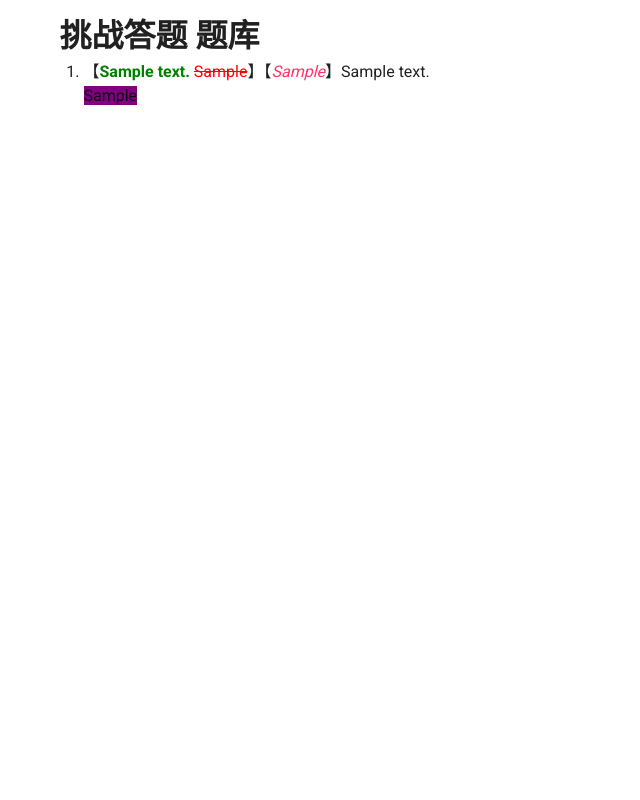
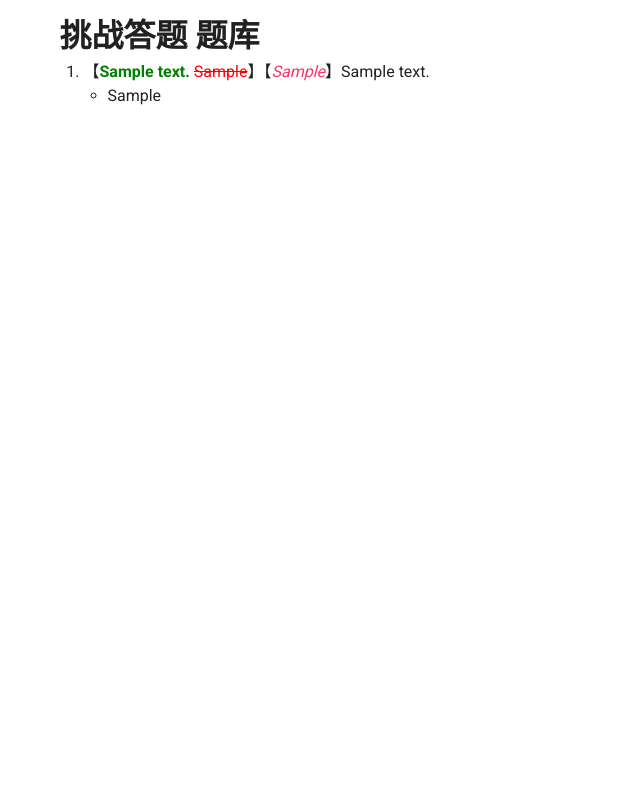
Before and after one commit to wongsyrone/flaskr-autoxuexi-api, a Flask app: page / in a window 1280 px wide. Shown: the whole page, without its empty margins (0-640 px from the left). Run offline with Flask 2, Linux system fonts and the light colour scheme; tables that the repository leaves empty hold one stand-in row (values such as "Sample post"); some libraries are stand-ins or nearby versions.

Commit message:
过滤出题单位

```diff
--- a/app/api/banks.py
+++ b/app/api/banks.py
@@ -69,7 +69,7 @@ class QuestionList(Resource):
     def post(self):
         # print(request.json)
         question = Bank.from_json(request.json)
-        content_like = re.sub(r'\s+|(%20)', '%', question.content)
+        content_like = re.sub(r'\s+|(%20)|(（出题单位：.*）)', '%', question.content)
         # print(str(question))
         if Bank.query.filter_by(category=question.category).filter(Bank.content.like(content_like)).filter_by(options=question.options).first():
             print('该题已存在，无需添加')
--- a/app/templates/index.html
+++ b/app/templates/index.html
@@ -21,12 +21,14 @@
             <li>
               <div style="margin-bottom: 1em;">
 
-                【<b style="color: green;">{{ bank.answer }}</b> <del style="color: red;">{{ bank.excludes }}</del>】【<i style="color: #FF3366;">{{ bank.category }}</i>】{{ bank.content }}
-                {% if bank.category != "填空题" %}<div>
+                【<b style="color: green;">{{ bank.answer }}</b> <del style="color: red;">{{ bank.excludes }}</del>】【<i
+                  style="color: #FF3366;">{{ bank.category }}</i>】{{ bank.content }}
+                {% if bank.category != "填空题" %}
+                <ul>
                   {% for option in bank.options %}
-                  <span style="background-color: purple;;">{{ option }}</span>
+                    <li>{{ option }}</li>
                   {% endfor %}
-                </div>
+                </ul>
                 {% endif %}
               </div>
             </li>
```
